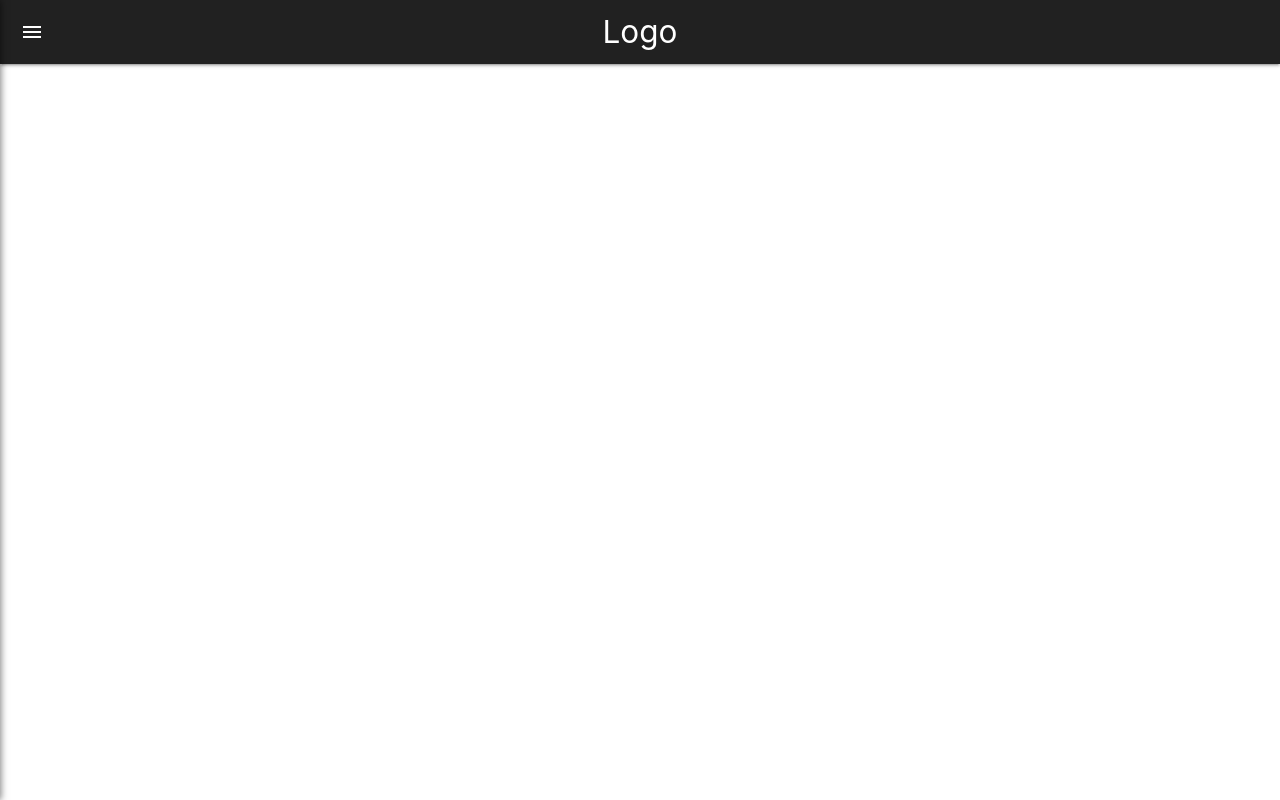
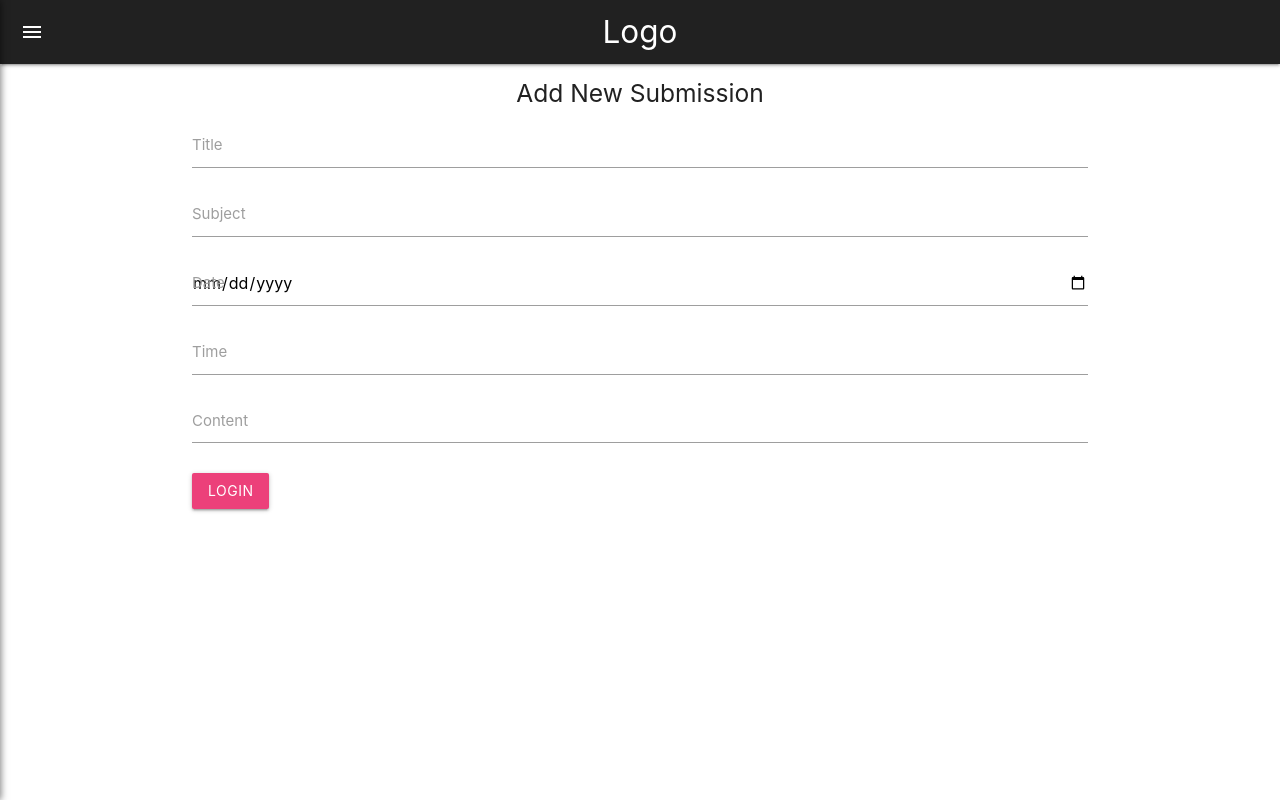
Before and after one commit to anirudh1200/Submission-Tracker-Web-App, a React (Create React App) app: page /create in a window 1280 px wide. Built offline with nearby package versions, Linux system fonts and the light colour scheme.

Commit message:
added create submission route and page

```diff
--- a/src/App.js
+++ b/src/App.js
@@ -7,6 +7,7 @@ import Dashboard from './components/dashboard/Dashboard';
 import SubmissionDetails from './components/submission/SubmissionDetails';
 import Signin from './components/auth/Signin';
 import Signup from './components/auth/Signup';
+import CreateSubmission from './components/submission/CreateSubmission';
 import './index.css'
 
 class App extends Component {
@@ -42,6 +43,7 @@ class App extends Component {
                     <Route path='/submission/:id' component={SubmissionDetails} />
                     <Route path='/signin' component={Signin} />
                     <Route path='/signup' component={Signup} />
+                    <Route path='/create' component={CreateSubmission} />
                 </Switch>
                 <SideDrawer show={this.state.sideDrawerOpen} closeit={this.backdropClickHandler} />
                 {backdrop}
--- a/src/components/auth/Signin.js
+++ b/src/components/auth/Signin.js
@@ -21,7 +21,7 @@ class Signin extends Component{
         return(
             <div className="container">
                 <form onSubmit={this.handleSubmit} className="white">
-                    <h5 className="grey-text text-darken-4">Sign In</h5>
+                    <h5 className="grey-text text-darken-4 center">Sign In</h5>
                     <div className="input-field">
                         <label htmlFor="username">Username</label>
                         <input type="text" id="username" onChange={this.handleChange} />
--- a/src/components/auth/Signup.js
+++ b/src/components/auth/Signup.js
@@ -22,7 +22,7 @@ class Signup extends Component{
         return(
             <div className="container">
                 <form onSubmit={this.handleSubmit} className="white">
-                    <h5 className="grey-text text-darken-4">Sign Up</h5>
+                    <h5 className="grey-text text-darken-4 center">Sign Up</h5>
                     <div className="input-field">
                         <label htmlFor="name">Name</label>
                         <input type="text" id="name" onChange={this.handleChange} />
--- a/src/components/layout/SideDrawer.css
+++ b/src/components/layout/SideDrawer.css
@@ -5,6 +5,7 @@
     position: fixed;
     top: 0;
     left: 0;
+    max-width: 400px;
     width: 65%;
     z-index: 200;
     transform: translateX(-100%);
--- a/src/components/submission/CreateSubmission.js
+++ b/src/components/submission/CreateSubmission.js
@@ -0,0 +1,58 @@
+import React, { Component } from 'react';
+
+class CreateSubmission extends Component{
+
+    state = {
+        title: '',
+        subject: '',
+        date: '',
+        time: '',
+        content: ''
+    }
+
+    handleChange = e => {
+        this.setState({
+            [e.target.id]: e.target.value
+        })
+    }
+    handleSubmit = e => {
+        e.preventDefault();
+        console.log(this.state);
+    }
+
+    render(){
+        return(
+            <div className="container">
+                <form onSubmit={this.handleSubmit} className="white">
+                    <h5 className="grey-text text-darken-4 center">Add New Submission</h5>
+                    <div className="input-field">
+                        <label htmlFor="title">Title</label>
+                        <input type="text" id="title" onChange={this.handleChange} />
+                    </div>
+                    <div className="input-field">
+                        <label htmlFor="subject">Subject</label>
+                        <input type="text" id="subject" onChange={this.handleChange} />
+                    </div>
+                    <div className="input-field">
+                        <label htmlFor="date">Date</label>
+                        <input type="date" id="date" onChange={this.handleChange} />
+                    </div>
+                    <div className="input-field">
+                        <label htmlFor="time">Time</label>
+                        <input type="text" id="time" onChange={this.handleChange} />
+                    </div>
+                    <div className="input-field">
+                        <label htmlFor="content">Content</label>
+
+                        <textarea id="content" className="materialize-textarea" onChange={this.handleChange}></textarea>
+                    </div>
+                    <div className="input-field">
+                        <button className="btn pink lighten-1 z-depth-1">Login</button>
+                    </div>
+                </form>
+            </div>
+        )
+    }
+}
+
+export default CreateSubmission
```
